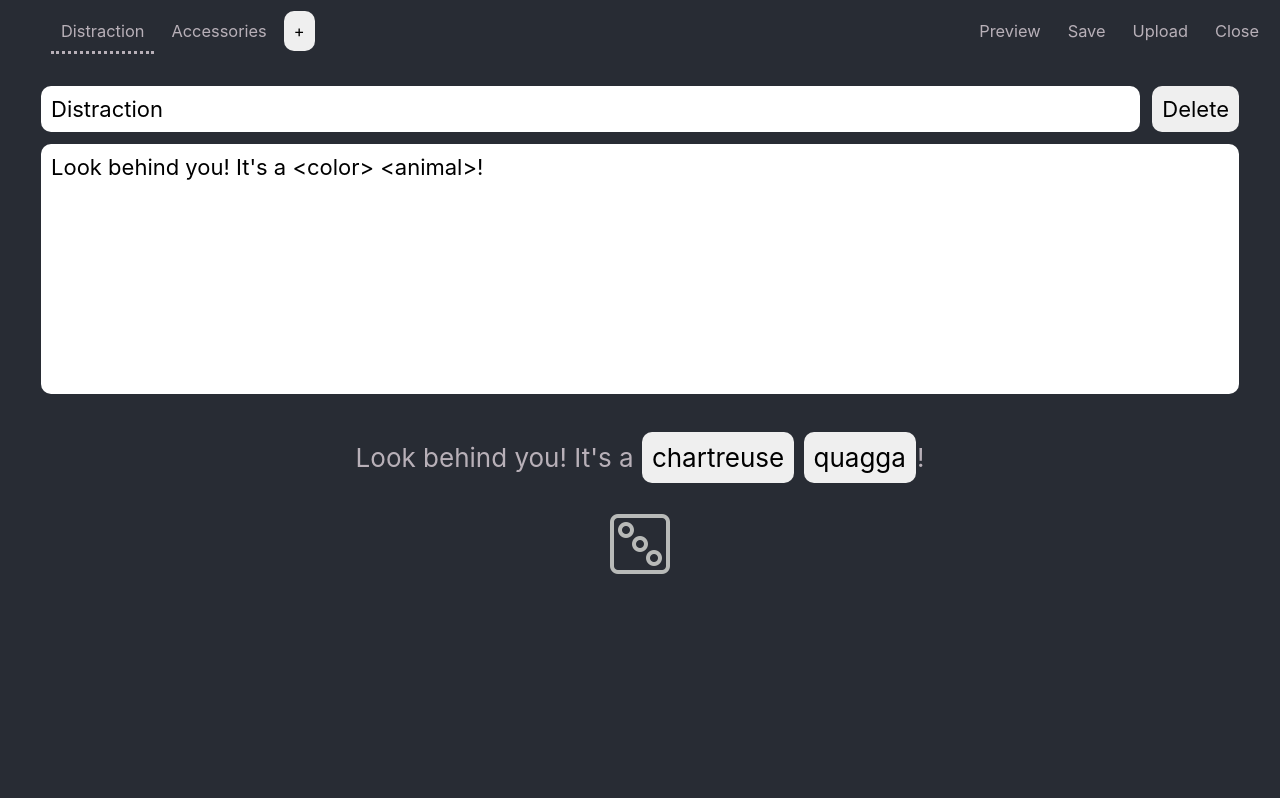
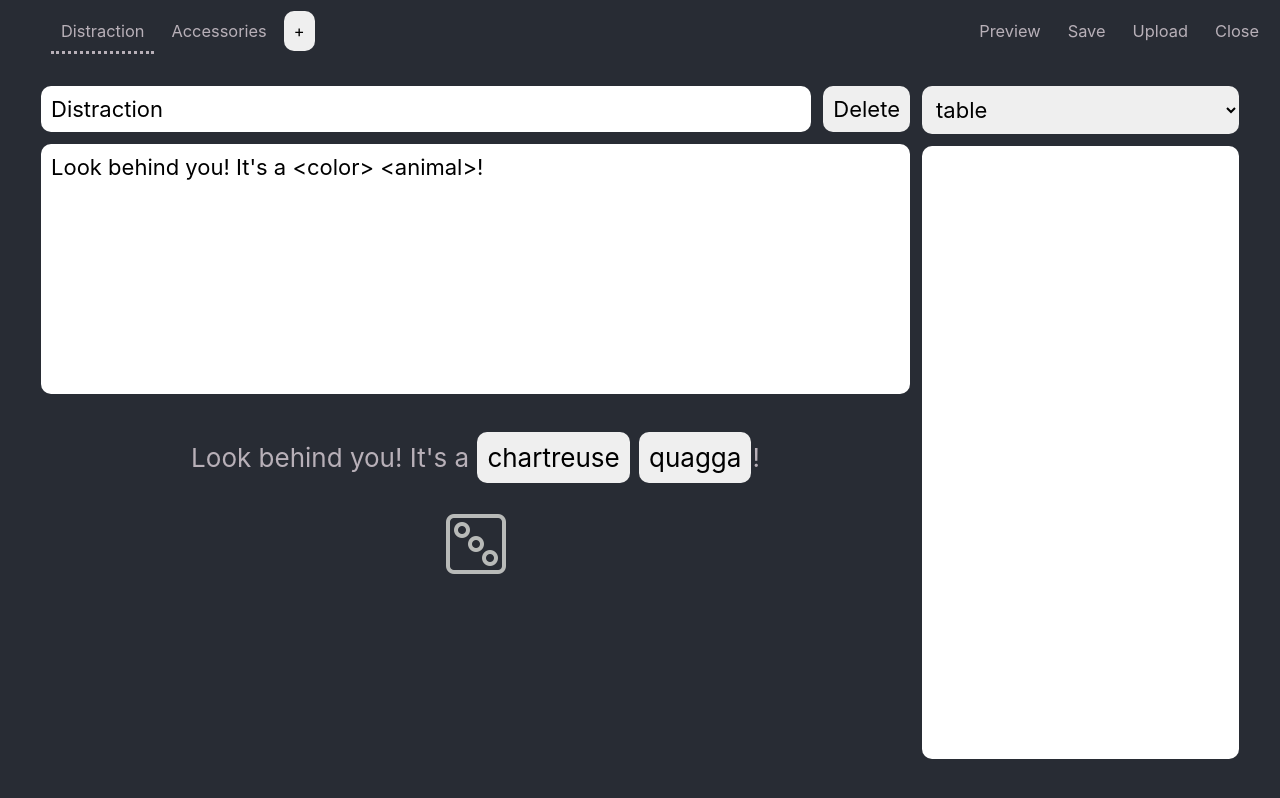
Before and after one commit to relsqui/configurable-generators, a React (Create React App) app: page /edit in a window 1280 px wide. Built offline with nearby package versions, Linux system fonts and the light colour scheme.

Commit message:
layout for table editor

```diff
--- a/src/index.css
+++ b/src/index.css
@@ -153,12 +153,29 @@ randomItem {
 .editorContent {
   display: flex;
   height: 100%;
-  flex-direction: column;
-  justify-content: flex-start;
+  flex-direction: row;
+  flex-wrap: wrap;
   align-items: stretch;
   gap: 10px;
   margin: 30px;
   font-size: calc(10px + 1.5vmin);
+}
+
+.editorGenerator {
+  display: flex;
+  flex-direction: column;
+  flex-grow: 3;
+  flex-basis: 600px;
+  gap: 10px;
+}
+
+.editorTable {
+  display: flex;
+  flex-direction: column;
+  align-items: stretch;
+  flex-grow: 1;
+  flex-basis: 200px;
+  gap: 10px;
 }
 
 .editorTitle {
@@ -168,12 +185,15 @@ randomItem {
   gap: 10px;
 }
 
-.editPane,
-.editGeneratorTitle {
+.editorItem {
   cursor: text;
   flex-shrink: 0;
   flex-grow: 1;
   resize: none;
+}
+
+.editorTableSelect {
+  flex-grow: 0;
 }
 
 .editorPreview {
--- a/src/routes/Editor.tsx
+++ b/src/routes/Editor.tsx
@@ -113,13 +113,21 @@ export default function Editor() {
   return <>
     <EditorHeader generators={Object.keys(config.generators)} selectedGenerator={generator} addGenerator={addGenerator} />
     <div className="editorContent">
-      <div className="editorTitle">
-        <input className="editGeneratorTitle" name="generatorName" value={generator} onChange={renameGenerator} />
-        {Object.keys(config.generators).length > 1 ? <button onClick={deleteGenerator}>Delete</button> : ''}
+      <div className="editorGenerator">
+        <div className="editorTitle">
+          <input className="editorItem" name="generatorName" value={generator} onChange={renameGenerator} />
+          {Object.keys(config.generators).length > 1 ? <button onClick={deleteGenerator}>Delete</button> : ''}
+        </div>
+        <textarea className="editorItem" onChange={updateEditPane} value={editPaneContent} />
+        <div className="editorPreview">
+          <Generator config={config} generator={generator} textTreeStorageLabel="editingTextTree" />
+        </div>
       </div>
-      <textarea className="editPane" onChange={updateEditPane} value={editPaneContent} />
-      <div className="editorPreview">
-        <Generator config={config} generator={generator} textTreeStorageLabel="editingTextTree" />
+      <div className="editorTable">
+          <select className="editorItem editorTableSelect">
+            <option>table</option>
+          </select>
+          <textarea className="editorItem"></textarea>
       </div>
     </div>
   </>;
```
Also changed, not shown: 1 other file (tests, documents, lock files or other folders).
